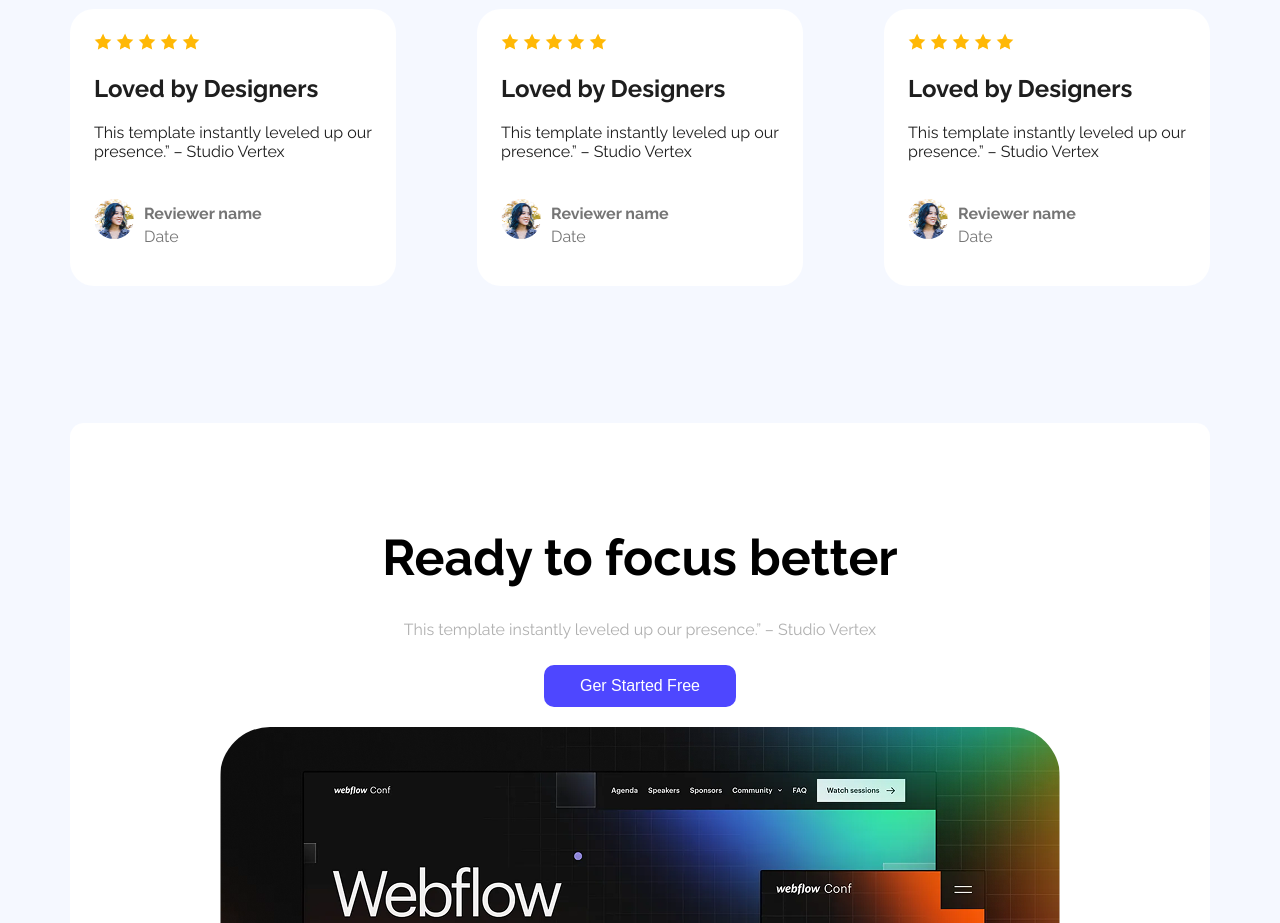
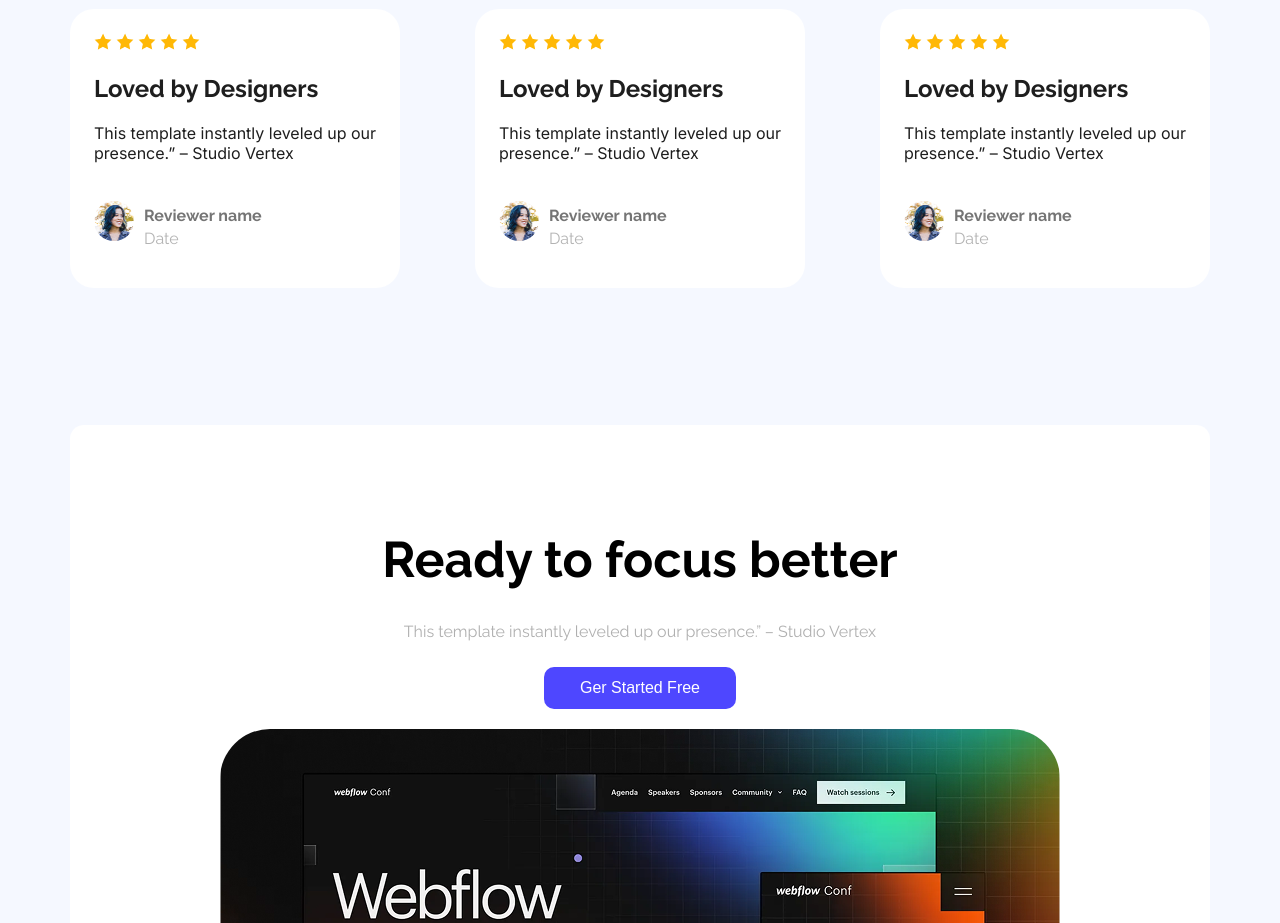
Before and after one commit to Tasnim813/Assighnment-01, a plain HTML site: page index.html in a window 1280 px wide. Shown: the part 1920-2843 px from the top of the page. Drawn offline with Linux system fonts and the light colour scheme.

Commit message:
font style add

```diff
--- a/index.html
+++ b/index.html
@@ -71,7 +71,7 @@
                 <img src="Assets/icon-star.png" alt="">
                 <img src="Assets/icon-star.png" alt="">
                 <h2>Loved by Designers</h2>
-                <p>This template instantly leveled up our   <br> presence.” – Studio Vertex</p>
+                <p class="inter-normal">This template instantly leveled up our   <br> presence.” – Studio Vertex</p>
                 <div class="bottom-card">
                     <div class="card-img">
                         <img src="Assets/avatar.png" alt="">
@@ -91,7 +91,7 @@
                 <img src="Assets/icon-star.png" alt="">
                 <img src="Assets/icon-star.png" alt="">
                 <h2>Loved by Designers</h2>
-                <p>This template instantly leveled up our <br> presence.” – Studio Vertex</p>
+                <p class="inter-normal">This template instantly leveled up our <br> presence.” – Studio Vertex</p>
                 <div class="bottom-card">
                     <div class="card-img">
                         <img src="Assets/avatar.png" alt="">
@@ -111,7 +111,7 @@
                 <img src="Assets/icon-star.png" alt="">
                 <img src="Assets/icon-star.png" alt="">
                 <h2>Loved by Designers</h2>
-                <p>This template instantly leveled up our <br>presence.” – Studio Vertex</p>
+                <p class="inter-normal">This template instantly leveled up our <br>presence.” – Studio Vertex</p>
                 <div class="bottom-card">
                     <div class="card-img">
                         <img src="Assets/avatar.png" alt="">
--- a/style/style.css
+++ b/style/style.css
@@ -161,6 +161,7 @@ nav button:hover{
 .designer-item p{
     font-size: 16px;
     color: #1E1E1E;
+
 }
 .disigner-contributer-cards{
     display: flex;
@@ -187,7 +188,7 @@ nav button:hover{
 
 }
 .card-content p{
-    color: #757575;
+    color: #B3B3B3;
     margin-top: -22px;
     font-size: 16px;
 }
```
